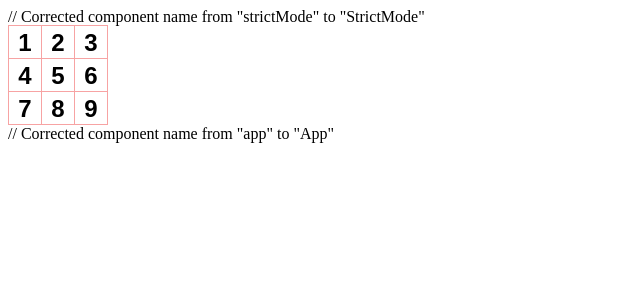
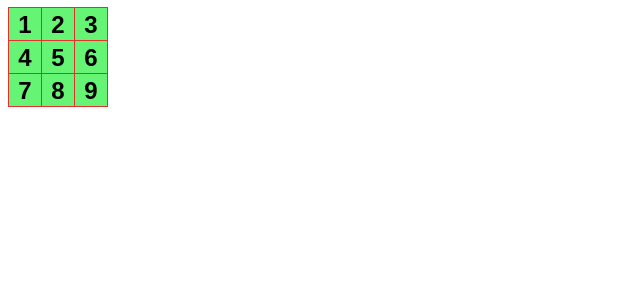
Before and after one commit to ANUDT/7CS069UZ1_WT, a React (Vite) app in the folder Week2A_WT/Tic-Tac-Toe/: page / in a window 1280 px wide. Shown: the top 300 px of the page, without its empty margins (0-640 px from the left). Built offline with nearby package versions, Linux system fonts and the light colour scheme.

Commit message:
squares are coloured when clicking on it, but no clicked message yet

```diff
--- a/Week2A_WT/Tic-Tac-Toe/src/App.jsx
+++ b/Week2A_WT/Tic-Tac-Toe/src/App.jsx
@@ -1,30 +1,40 @@
-export function Square() {  // Corrected function name from "squre" to "Square"
+function Square({ value }) {
+  function handleClick() {
+    console.log(`Square ${value}  clicked!`);
+  }
+
+  return (
+    <button className="square"
+    onClick={handleClick}>
+      {value}
+    </button>
+  );
+}
+
+export function Board() {
   return (
     <>
       <div className="board-row">
-      <button className="square">1</button>
-      <button className="square">2</button>
-      <button className="square">3</button>
+        <Square value={1} />
+        <Square value={2} />
+        <Square value={3} />
       </div>
 
       <div className="board-row">
-      <button className="square">4</button>
-      <button className="square">5</button>
-      <button className="square">6</button>
+        <Square value={4} />
+        <Square value={5} />
+        <Square value={6} />
       </div>
 
       <div className="board-row">
-      <button className="square">7</button>
-      <button className="square">8</button>
-      <button className="square">9</button>
+        <Square value={7} />
+        <Square value={8} />
+        <Square value={9} />
       </div>
     </>
   );
 }
-export default function App() {  // Added App component to render Square component
-  return (
-    <>
-      <Square />
-    </>
-  )
+
+export default function App() {
+  return <Board />;
 }
--- a/Week2A_WT/Tic-Tac-Toe/src/index.jsx
+++ b/Week2A_WT/Tic-Tac-Toe/src/index.jsx
@@ -1,10 +1,14 @@
-import { StrictMode } from 'react' // Corrected import statement
-import { createRoot } from 'react-dom/client' // Corrected import statement
-import './style.css' // Corrected file name from 'index.css' to 'style.css'
-import App from './App.jsx' // Corrected file name from 'app.jsx' to 'App.jsx'
+import { StrictMode } from 'react'
+import { createRoot } from 'react-dom/client'
+import './style.css'
+import App from './App.jsx'
 
-createRoot(document.getElementById('root')).render( // Corrected method chaining
-  <StrictMode> // Corrected component name from "strictMode" to "StrictMode"
-    <App /> // Corrected component name from "app" to "App"
-  </StrictMode>, // Added missing comma
+createRoot(document.getElementById('root')).render(
+  <StrictMode>
+    <App />
+  </StrictMode>
 )
+
+// Remove Square component from this file.
+// If you need to use Square here, import it:
+// import Square from './Square.jsx';
--- a/Week2A_WT/Tic-Tac-Toe/src/style.css
+++ b/Week2A_WT/Tic-Tac-Toe/src/style.css
@@ -1,6 +1,6 @@
 .square {
-  background: #fff;
-  border: 1px solid #f7a3a3;
+  background: #65f473;
+  border: 1px solid #e82e2e;
   float: left;
   font-size: 24px;
   font-weight: bold;
@@ -12,10 +12,13 @@
   text-align: center;
   width: 34px;
 }
+
 .board-row:after {
   content: "";
   display: table;
   clear: both;
-} /* .square:hover {
-  background: #ddd;
-} */
+}
+
+.square:hover {
+  background: #da91e9;
+}
```
Lines whose indentation alone changed are shown as unchanged.
